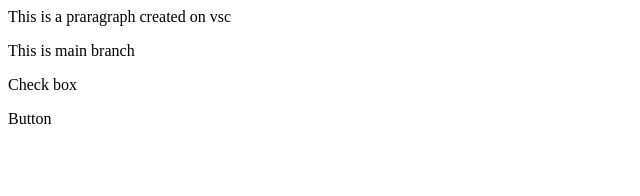
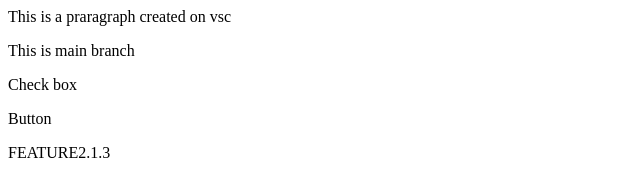
Before and after one commit to maazsiddiqui79/LocalRepo, a plain HTML site: page index.html in a window 1280 px wide. Shown: the whole page, without its empty margins (0-640 px from the left). Drawn offline with Linux system fonts and the light colour scheme.

Commit message:
Added a feature2.1.3

```diff
--- a/index.html
+++ b/index.html
@@ -2,3 +2,4 @@
 <p>This is main branch </p>
 <p>Check box</p>
 <p>Button</p>
+<p>FEATURE2.1.3</p>
```
